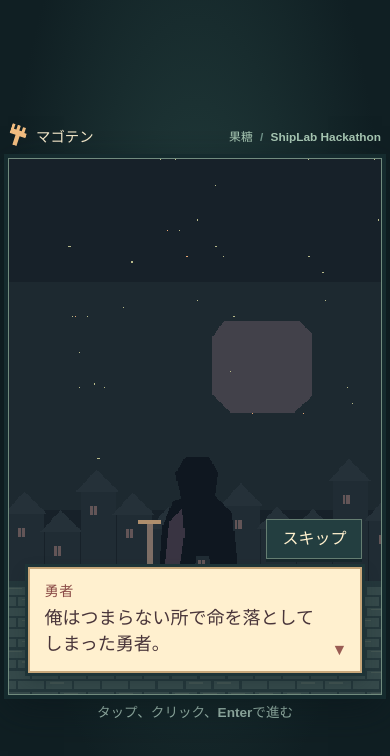
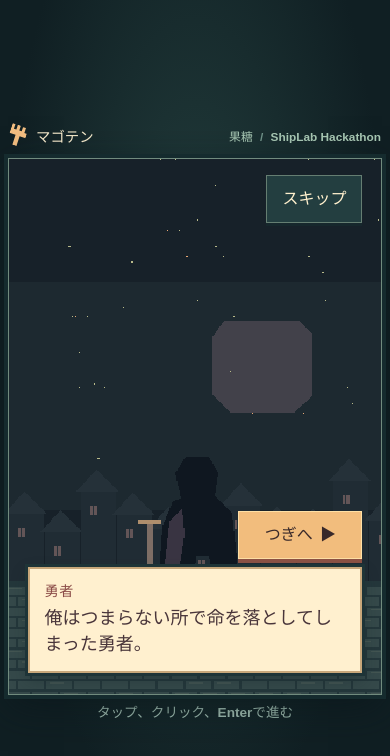
Before and after one commit to takkaspringer/magoten, a website built with Vite: page index.html in a window 390 px wide. Both pictures are taken after a click on the button "はじめる". Built offline with nearby package versions, Linux system fonts and the light colour scheme.

Commit message:
Make story navigation clearer on mobile

```diff
--- a/src/main.ts
+++ b/src/main.ts
@@ -185,12 +185,15 @@ function hud() {
   </div>`
 }
 
-function bubble(speaker: string, line: string, action: string, skip=false) {
-  return `<div class="dialogue">${skip?button('skip','スキップ','quiet skip'):''}
-    <button type="button" class="speech" data-action="${action}">
-      <span class="speaker">${speaker}</span><span class="line">${line}</span><span class="next" aria-label="次へ">▼</span>
-    </button>
-  </div>`
+function bubble(speaker: string, line: string, action: string, story=false) {
+  return `${story?button('skip','スキップ','quiet story-skip'):''}
+    <div class="dialogue">
+      ${story?button(action,'つぎへ <span aria-hidden="true">▶</span>','primary story-next'):''}
+      <button type="button" class="speech" data-action="${action}">
+        <span class="speaker">${speaker}</span><span class="line">${line}</span>
+        ${story?'':'<span class="next" aria-label="次へ">▼</span>'}
+      </button>
+    </div>`
 }
 
 function townUi() {
--- a/src/style.css
+++ b/src/style.css
@@ -94,7 +94,8 @@ canvas { width: 100%; height: auto; display: block; image-rendering: pixelated;
 .footer { display: grid; justify-content: center; min-height: 30px; align-items: end; margin-top: 8px; color: #adcbbe; font-size: .85rem; text-align: center; }
 kbd { display: inline-block; min-width: 1.45em; padding: 0 2px; border: 1px solid #668278; color: #def0d7; font: 700 .8rem ui-monospace, monospace; text-align: center; }
 .dialogue { position: absolute; inset: auto clamp(10px,5%,48px) 4%; display: grid; justify-items: end; gap: 8px; }
-.dialogue .skip { min-height: 40px; }
+.story-skip { position: absolute; top: clamp(8px, 3%, 20px); right: clamp(10px, 5%, 48px); }
+.story-next { min-width: 124px; }
 .speech, .talk-card {
   position: relative;
   width: 100%;
@@ -107,6 +108,7 @@ kbd { display: inline-block; min-width: 1.45em; padding: 0 2px; border: 1px soli
   color: #49353a;
 }
 .speech { touch-action: manipulation; }
+.story-next + .speech { padding-right: 15px; }
 .speech .speaker, .talk-card .speaker { color: #8b4c48; }
 .speaker { display: block; font-size: .88rem; letter-spacing: .04em; color: var(--mint); font-weight: 900; }
 .line { display: block; margin-top: 5px; font-size: clamp(1.125rem, 2.6vw, 1.5rem); font-weight: 800; line-height: 1.45; }
```
